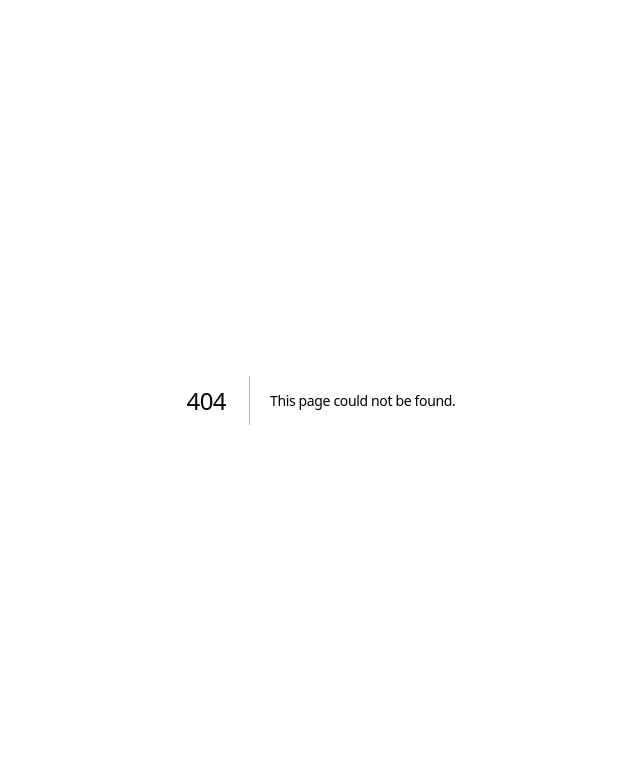
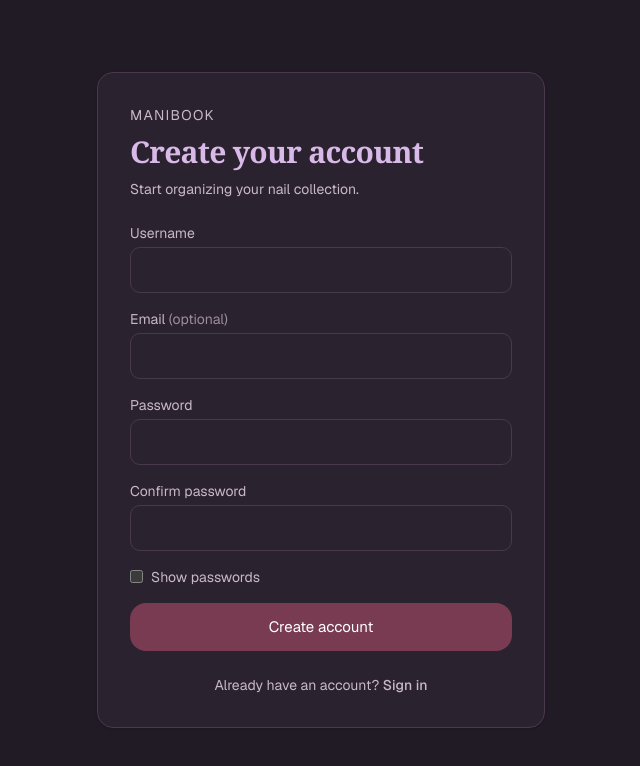
Before and after one commit to danielabrailo/ManiBook, a Next.js app in the folder frontend/: page /register in a window 1280 px wide. Before the commit this address had no page. Shown: the top 766 px of the page, without its empty margins (319-959 px from the left). Built offline with nearby package versions, Linux system fonts and the light colour scheme; no server answers.

Commit message:
Register

```diff
--- a/frontend/app/(auth)/login/page.tsx
+++ b/frontend/app/(auth)/login/page.tsx
@@ -1,7 +1,8 @@
 "use client";
 
-import { FormEvent, useState } from "react";
+import { FormEvent, useEffect, useState } from "react";
 import { useRouter } from "next/navigation";
+import Link from "next/link";
 
 const API_URL = process.env.NEXT_PUBLIC_API_BASE_URL;
 
@@ -11,6 +12,13 @@ export default function LoginPage() {
   const [password, setPassword] = useState("");
   const [error, setError] = useState("");
   const [loading, setLoading] = useState(false);
+  const [registered, setRegistered] = useState(false);
+
+  useEffect(() => {
+    setRegistered(
+      new URLSearchParams(window.location.search).get("registered") === "true"
+    );
+  }, []);
 
   async function handleSubmit(event: FormEvent<HTMLFormElement>) {
     event.preventDefault();
@@ -56,6 +64,12 @@ export default function LoginPage() {
           Your nail collection, all in one place.
         </p>
 
+        {registered && (
+          <p className="mb-4 rounded-lg border border-green-500/30 bg-green-500/10 p-3 text-sm text-green-400">
+            Your account was created successfully. You can now sign in.
+          </p>
+        )}
+
         <form onSubmit={handleSubmit} className="space-y-4">
           <div>
             <label htmlFor="username" className="mb-1 block text-sm">
@@ -100,6 +114,16 @@ export default function LoginPage() {
             {loading ? "Signing in..." : "Sign in"}
           </button>
         </form>
+
+        <p className="mt-6 text-center text-sm text-muted">
+          Don't have an account?{" "}
+          <Link
+            href="/register"
+            className="font-medium text-lavender transition hover:text-[#C026D3]"
+          >
+            Create an account
+          </Link>
+        </p>
       </section>
     </main>
   );
--- /dev/null
+++ b/frontend/app/(auth)/register/page.tsx
@@ -0,0 +1,211 @@
+"use client";
+
+import { FormEvent, useState } from "react";
+import { useRouter } from "next/navigation";
+import Link from "next/link";
+
+const API_URL = process.env.NEXT_PUBLIC_API_BASE_URL;
+
+export default function RegisterPage() {
+  const router = useRouter();
+
+  const [username, setUsername] = useState("");
+  const [email, setEmail] = useState("");
+  const [password, setPassword] = useState("");
+  const [confirmPassword, setConfirmPassword] = useState("");
+
+  const [showPassword, setShowPassword] = useState(false);
+  const [error, setError] = useState("");
+  const [loading, setLoading] = useState(false);
+
+  async function handleSubmit(event: FormEvent<HTMLFormElement>) {
+    event.preventDefault();
+    setError("");
+
+    // Client-side password confirmation.
+    if (password !== confirmPassword) {
+      setError("Passwords do not match.");
+      return;
+    }
+
+    if (!API_URL) {
+      setError("API URL is not configured.");
+      return;
+    }
+
+    setLoading(true);
+
+    try {
+      const response = await fetch(`${API_URL}/auth/register/`, {
+        method: "POST",
+        headers: {
+          "Content-Type": "application/json",
+        },
+        body: JSON.stringify({
+          username: username.trim(),
+          email: email.trim(),
+          password,
+        }),
+      });
+
+      const data = await response.json();
+
+      if (!response.ok) {
+        // Extract useful Django REST Framework validation errors.
+        const messages = Object.entries(data).flatMap(([field, errors]) => {
+          const errorMessages = Array.isArray(errors) ? errors : [errors];
+
+          return errorMessages.map((message) => {
+            if (field === "non_field_errors") {
+              return String(message);
+            }
+
+            return `${field}: ${message}`;
+          });
+        });
+
+        throw new Error(
+          messages.length > 0
+            ? messages.join(" ")
+            : "Registration failed. Please try again."
+        );
+      }
+
+      // Registration successful. Send the user to login.
+      router.push("/login?registered=true");
+    } catch (err) {
+      setError(
+        err instanceof Error
+          ? err.message
+          : "Something went wrong. Please try again."
+      );
+    } finally {
+      setLoading(false);
+    }
+  }
+
+  return (
+    <main className="flex min-h-screen items-center justify-center bg-background px-4 py-10">
+      <section className="w-full max-w-md rounded-2xl border border-border bg-surface p-8 shadow-sm">
+        <p className="mb-2 text-sm tracking-widest text-lavender">MANIBOOK</p>
+
+        <h1 className="mb-2 text-3xl font-serif text-lavender">
+          Create your account
+        </h1>
+
+        <p className="mb-6 text-sm text-muted">
+          Start organizing your nail collection.
+        </p>
+
+        <form onSubmit={handleSubmit} className="space-y-4">
+          {/* Username */}
+          <div>
+            <label htmlFor="username" className="mb-1 block text-sm">
+              Username
+            </label>
+
+            <input
+              id="username"
+              type="text"
+              autoComplete="username"
+              required
+              value={username}
+              onChange={(e) => setUsername(e.target.value)}
+              className="w-full rounded-lg border border-border bg-background p-3 text-text outline-none transition focus:border-[#C026D3]"
+            />
+          </div>
+
+          {/* Email */}
+          <div>
+            <label htmlFor="email" className="mb-1 block text-sm">
+              Email <span className="text-muted">(optional)</span>
+            </label>
+
+            <input
+              id="email"
+              type="email"
+              autoComplete="email"
+              value={email}
+              onChange={(e) => setEmail(e.target.value)}
+              className="w-full rounded-lg border border-border bg-background p-3 text-text outline-none transition focus:border-[#C026D3]"
+            />
+          </div>
+
+          {/* Password */}
+          <div>
+            <label htmlFor="password" className="mb-1 block text-sm">
+              Password
+            </label>
+
+            <input
+              id="password"
+              type={showPassword ? "text" : "password"}
+              autoComplete="new-password"
+              required
+              value={password}
+              onChange={(e) => setPassword(e.target.value)}
+              className="w-full rounded-lg border border-border bg-background p-3 text-text outline-none transition focus:border-[#C026D3]"
+            />
+          </div>
+
+          {/* Confirm password */}
+          <div>
+            <label htmlFor="confirmPassword" className="mb-1 block text-sm">
+              Confirm password
+            </label>
+
+            <input
+              id="confirmPassword"
+              type={showPassword ? "text" : "password"}
+              autoComplete="new-password"
+              required
+              value={confirmPassword}
+              onChange={(e) => setConfirmPassword(e.target.value)}
+              className="w-full rounded-lg border border-border bg-background p-3 text-text outline-none transition focus:border-[#C026D3]"
+            />
+          </div>
+
+          {/* Show password */}
+          <label className="flex cursor-pointer items-center gap-2 text-sm text-muted">
+            <input
+              type="checkbox"
+              checked={showPassword}
+              onChange={(e) => setShowPassword(e.target.checked)}
+              className="accent-[#C026D3]"
+            />
+            Show passwords
+          </label>
+
+          {/* Error */}
+          {error && (
+            <p
+              role="alert"
+              className="rounded-lg border border-red-500/30 bg-red-500/10 p-3 text-sm text-red-400"
+            >
+              {error}
+            </p>
+          )}
+
+          {/* Submit */}
+          <button
+            type="submit"
+            disabled={loading}
+            className="w-full rounded-lg bg-[#783B52] p-3 text-white transition hover:bg-[#633044] disabled:cursor-not-allowed disabled:opacity-60"
+          >
+            {loading ? "Creating account..." : "Create account"}
+          </button>
+        </form>
+
+        <p className="mt-6 text-center text-sm text-muted">
+          Already have an account?{" "}
+          <Link
+            href="/login"
+            className="font-medium text-lavender transition hover:text-[#C026D3]"
+          >
+            Sign in
+          </Link>
+        </p>
+      </section>
+    </main>
+  );
+}
```
